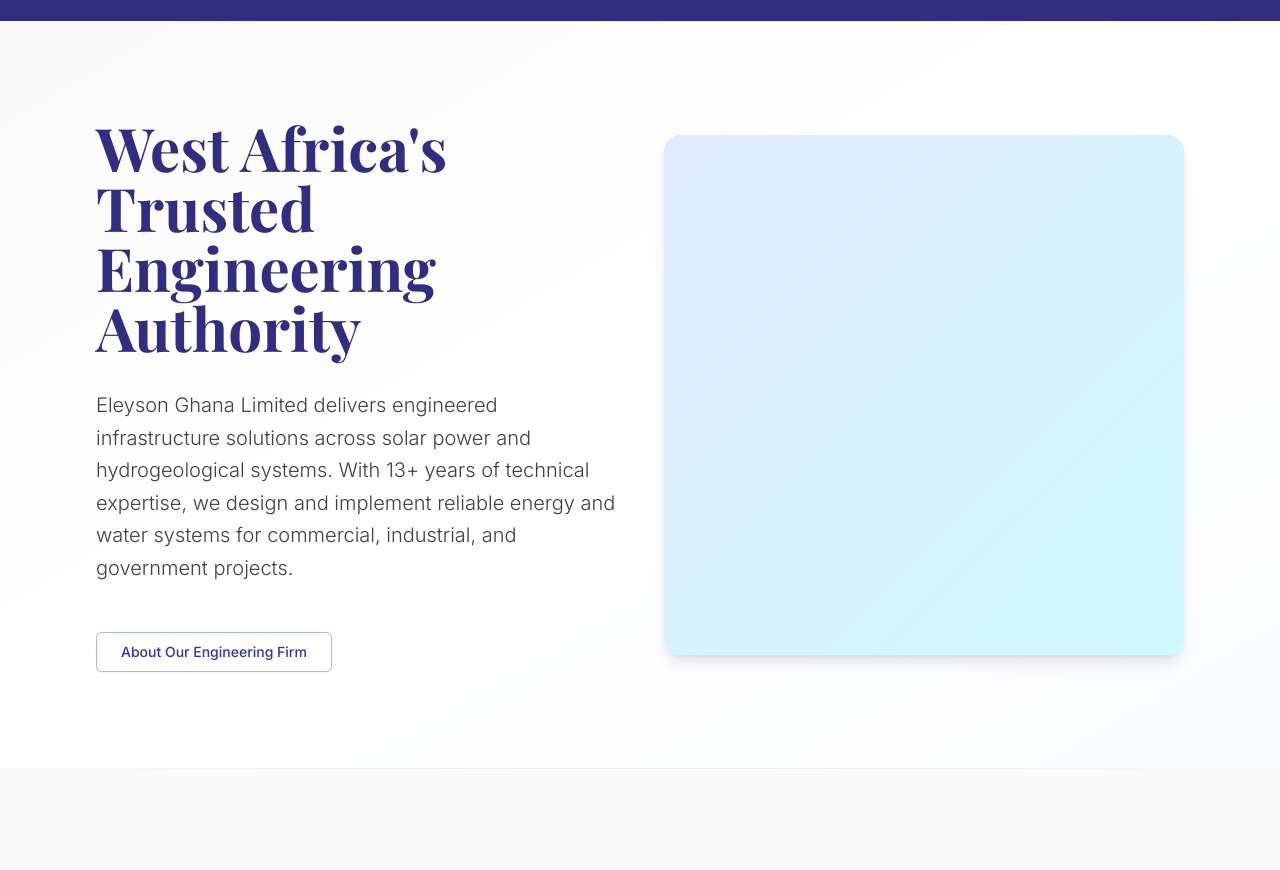
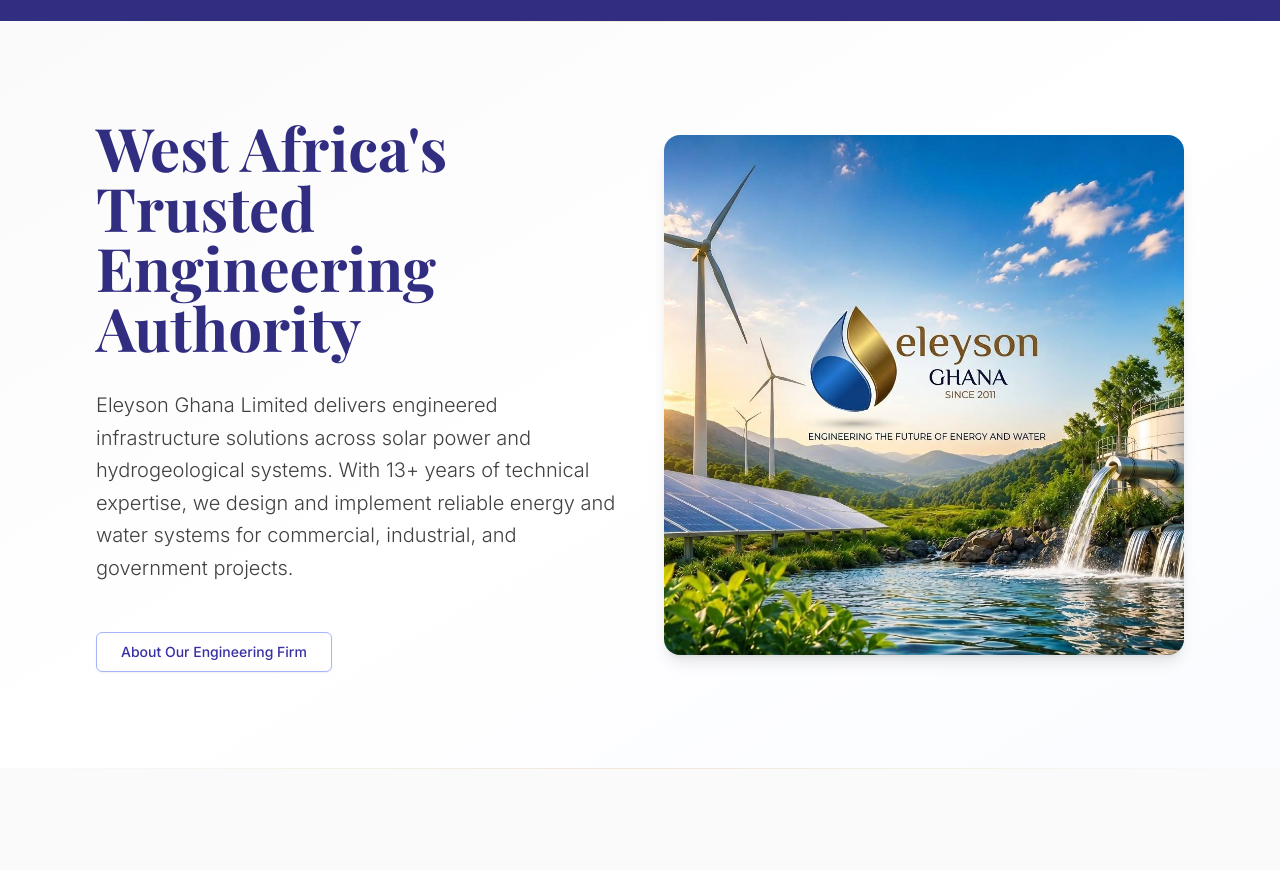
Before and after one commit to dromorongit/EleysonGh, a Next.js app: page / in a window 1280 px wide. Shown: the part 1080-1950 px from the top of the page. Built offline with nearby package versions, Linux system fonts and the light colour scheme.

Commit message:
Update page.tsx

```diff
--- a/src/app/page.tsx
+++ b/src/app/page.tsx
@@ -188,13 +188,13 @@
                 </motion.div>
              </motion.div>
 <motion.div
-               className="order-1 lg:order-2 aspect-square bg-gradient-to-br from-primary-100 to-energy-100 rounded-2xl shadow-lg"
+               className="order-1 lg:order-2 aspect-square rounded-2xl shadow-lg overflow-hidden"
                initial="initial"
                whileInView="animate"
                viewport={{ once: true }}
                variants={fadeInUp}
              >
-               {/* Placeholder for brand visual */}
+               <img src="/images/homepagebanner.jpg" alt="Engineering Excellence" className="w-full h-full object-cover" />
              </motion.div>
           </div>
         </Container>
```
